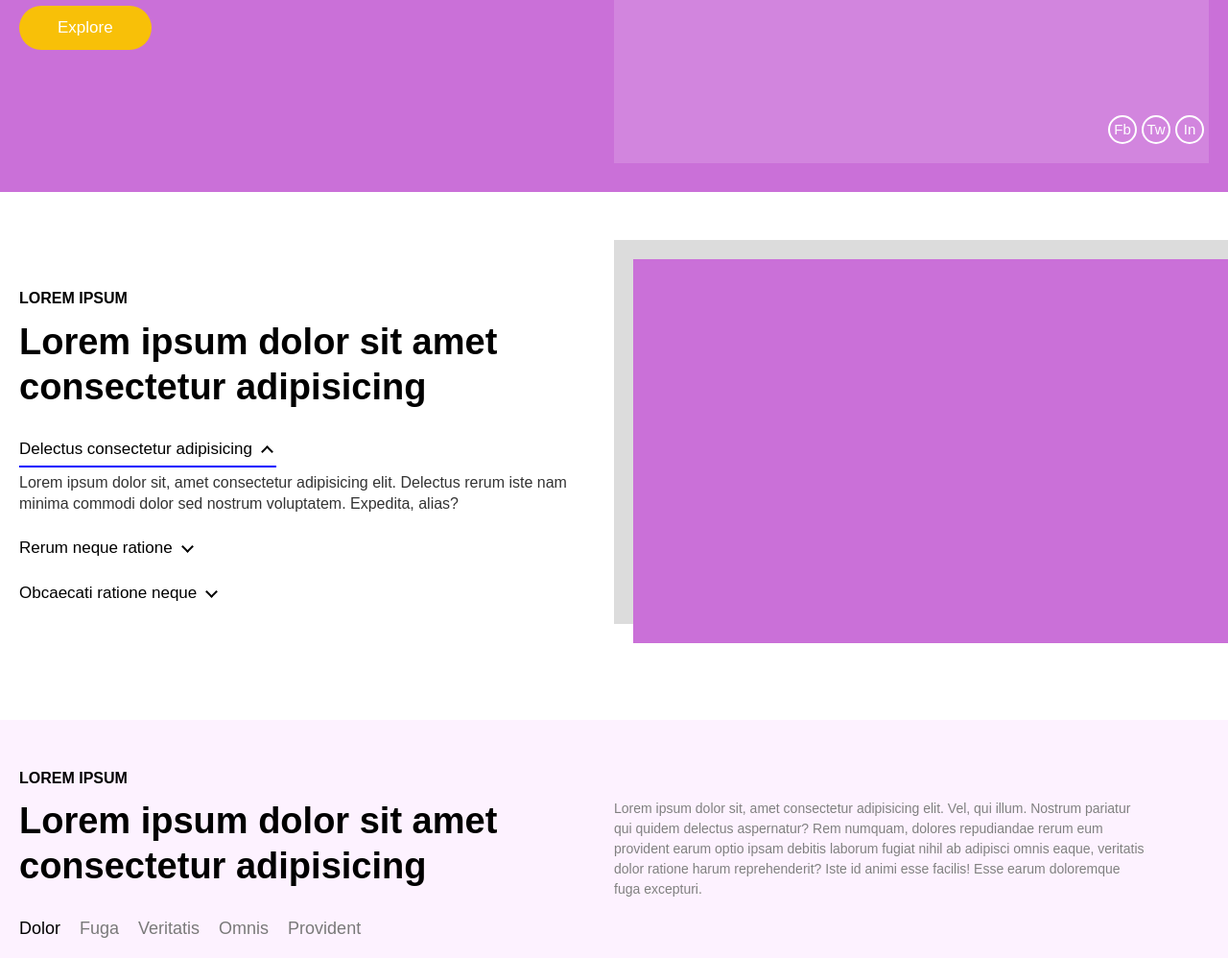
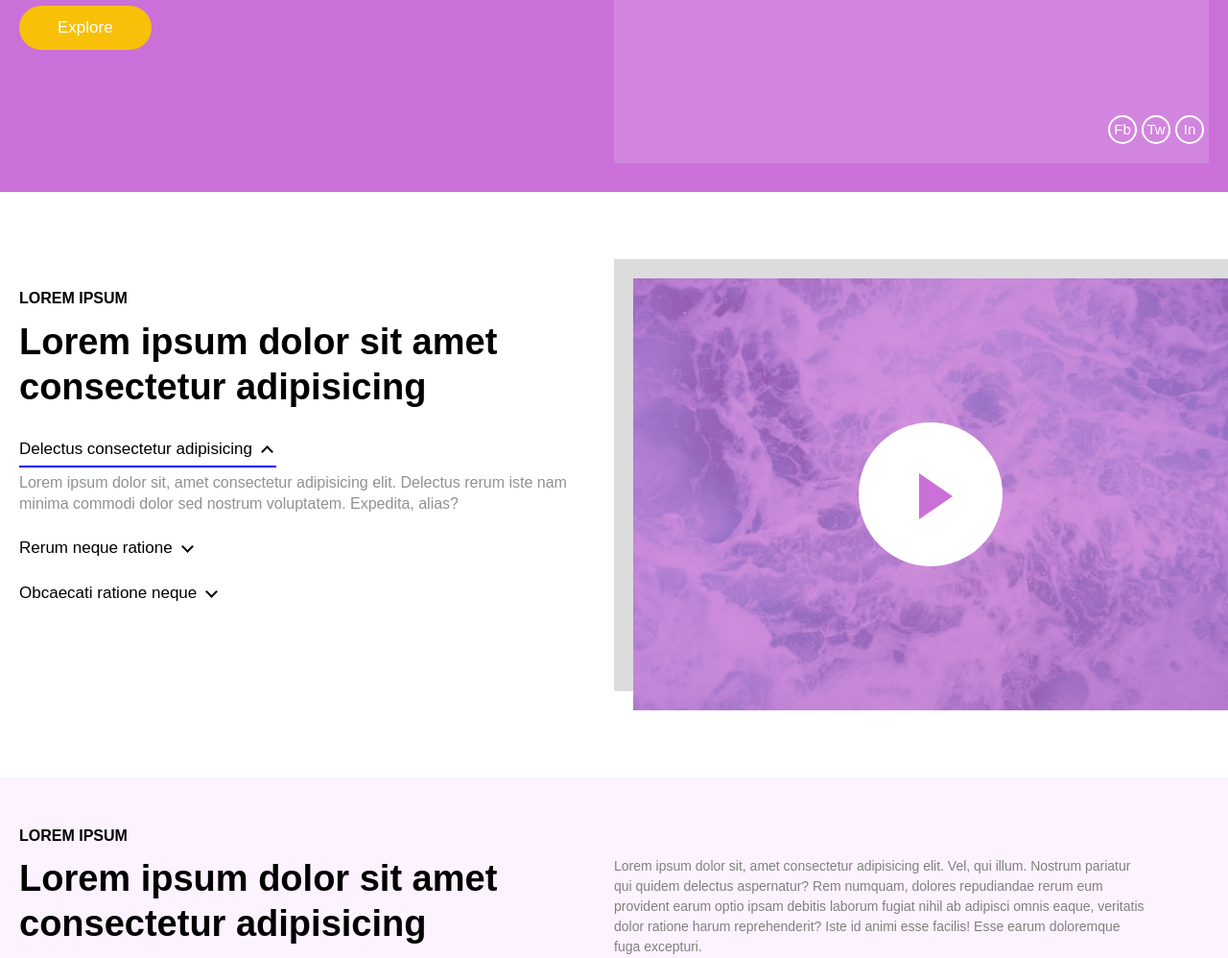
Before and after one commit to gerwld/wordpress-belon, a PHP site: page / in a window 1280 px wide. Shown: the part 600-1598 px from the top of the page at 96% size. Run offline with PHP 8.4, Linux system fonts and the light colour scheme.

Commit message:
Add play btn

```diff
--- a/index.css
+++ b/index.css
@@ -4,7 +4,7 @@
  --main-color-prpl: #ca70d8;
  --main-color-light-prpl: #FDF2FF;
  --main-text-color: #000;
- --prim-text-color: #333333;
+ --prim-text-color: #919191;
  --prim-text-color_2: #797979;
  --main-text-gray: #e3e3e3;
 
@@ -88,6 +88,7 @@ p {
 
 .hd-navbar {
  display: flex;
+ flex-wrap: wrap;
  justify-content: space-between;
  align-items: center;
  padding-top: 20px;
@@ -212,6 +213,12 @@ p {
  background-color: rgba(255, 255, 255, 0.144);
 }
 
+.hd-image img {
+ max-width: 100%;
+ max-height: 100%;
+ object-fit: contain;
+}
+
 .sc_icons {
  position: absolute;
  bottom: 20px;
@@ -257,21 +264,20 @@ p {
  box-sizing: content-box;
 }
 
-.video_block,
-.vb_info {
+.video_block {
  min-height: 400px;
 }
-
 
 .vb_player {
  position: absolute;
  right: 0;
  top: 0;
- width: 50%;
+
+ height: calc(100% - 140px - 20px);
  max-width: 50vw;
- height: 400px;
+ width: 100%;
+ margin: 70px 0;
  background-color: rgba(141, 141, 141, 0.3);
- margin: var(--sc-padding);
 }
 
 .vb_content {
@@ -281,17 +287,76 @@ p {
  width: calc(100% - 20px);
  height: 100%;
  background-color: var(--main-color-prpl);
+ background: url('./img/fallback.jpg') 0 0 no-repeat blue;
+ background-size: cover;
+ cursor: pointer;
+}
+
+.vb_content .filter {
+ position: absolute;
+ top: 0;
+ left: 0;
+ width: 100%;
+ height: 100%;
+ background-color: rgb(202, 112, 216, 0.75);
+ transition: var(--main-anim);
+}
+
+.vb_content .play {
+ position: absolute;
+ top: calc(50% - 75px);
+ left: calc(50% - 75px);
+ width: 150px;
+ height: 150px;
+ background-color: #fff;
+ border-radius: 50%;
+ z-index: 100;
+ transition: var(--main-anim);
+}
+
+.vb_content .play::after {
+ content: '';
+ display: block;
+ width: 0;
+ height: 0;
+ position: absolute;
+ top: calc(50% - 22px);
+ left: calc(50% - 12px);
+
+ border-top: 24px solid transparent;
+ border-bottom: 24px solid transparent;
+ border-left: 35px solid var(--main-color-prpl);
 }
 
 .vb_info {
  max-width: 50%;
+ min-height: 460px;
  margin-top: 50px;
- padding-right: 20px;
+ padding-right: 40px;
 }
 
 .vb_info .pre_title {
  font-weight: 600;
  text-transform: uppercase;
+}
+
+.vb_content:hover .filter {
+ background-color: rgb(202, 112, 216, 0.65);
+}
+
+.vb_content:hover .play {
+ top: calc(50% - 80px);
+ left: calc(50% - 80px);
+ width: 160px;
+ height: 160px;
+}
+
+.vb_content:active .play {
+ top: calc(50% - 77.5px);
+ left: calc(50% - 77.5px);
+ width: 155px;
+ height: 155px;
+ transition: 0s;
 }
 
 /* Video block styles end */
@@ -462,7 +527,7 @@ p {
  width: 100%;
  height: 100%;
 
- padding: 25px;
+ padding: 15px 25px;
  background-color: rgba(0, 0, 0, 0.5);
  transition: var(--main-anim);
  cursor: pointer;
--- a/index.html
+++ b/index.html
@@ -34,7 +34,7 @@
      <a href="#" class="btn btn_explore">Explore</a>
     </div>
     <div class="hd-image">
-     <img src="fdvdfv" alt="Header Image">
+     <img src="fdvdfv" onerror="this.src='./img/fallback.jpg'; this.style.objectFit='cover'" alt="Header Image">
      <nav class="sc_icons">
       <ul>
        <li><a href="#">Fb</a></li>
@@ -67,7 +67,10 @@
      </dl>
     </div>
     <div class="vb_player">
-     <div class="vb_content"></div>
+     <div class="vb_content">
+      <div class="filter"></div>
+      <div class="play"></div>
+     </div>
     </div>
    </div>
   </section>
@@ -96,7 +99,7 @@
       </ul>
      <div class="gb_gallery">
       <div class="gb_block">
-       <img src="sdvsd" alt="Gallery Block">
+       <img src="sdvsd" onerror="this.src='./img/fallback.jpg'; this.style.objectFit='cover'" alt="Gallery Block">
        <div class="hover">
         <div class="cn">
          <h4>Lorem, ipsum dolor.</h4>
@@ -105,7 +108,7 @@
        </div>
       </div>
       <div class="gb_block">
-       <img src="sdvsd" alt="Gallery Block">
+       <img src="sdvsd" onerror="this.src='./img/fallback.jpg'; this.style.objectFit='cover'" alt="Gallery Block">
        <div class="hover">
         <div class="cn">
          <h4>Lorem, ipsum dolor.</h4>
@@ -114,7 +117,7 @@
        </div>
       </div>
       <div class="gb_block">
-       <img src="sdvsd" alt="Gallery Block">
+       <img src="sdvsd" onerror="this.src='./img/fallback.jpg'; this.style.objectFit='cover'" alt="Gallery Block">
        <div class="hover">
         <div class="cn">
          <h4>Lorem, ipsum dolor.</h4>
```
Also changed, not shown: img/fallback.jpg (added).
